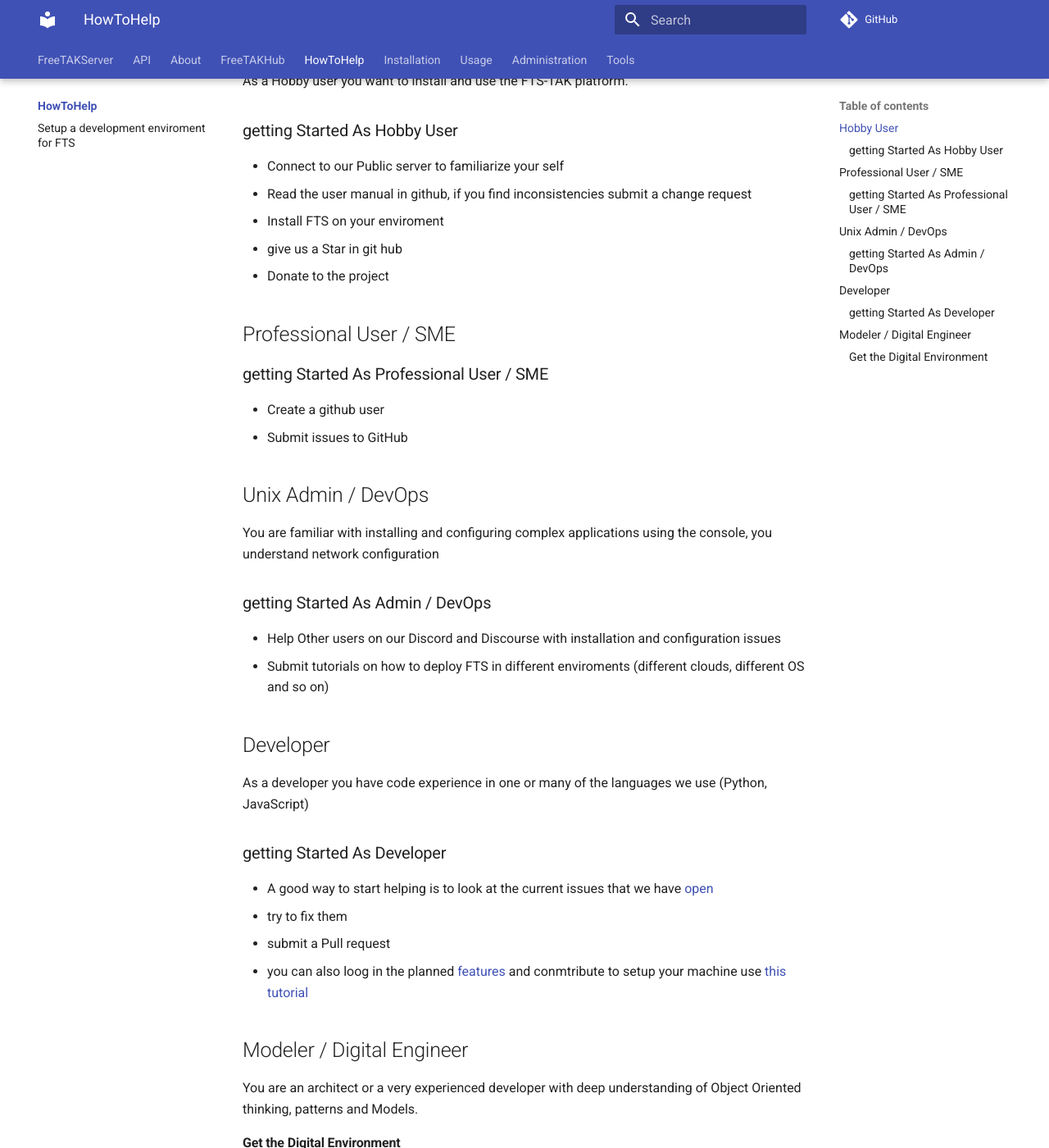
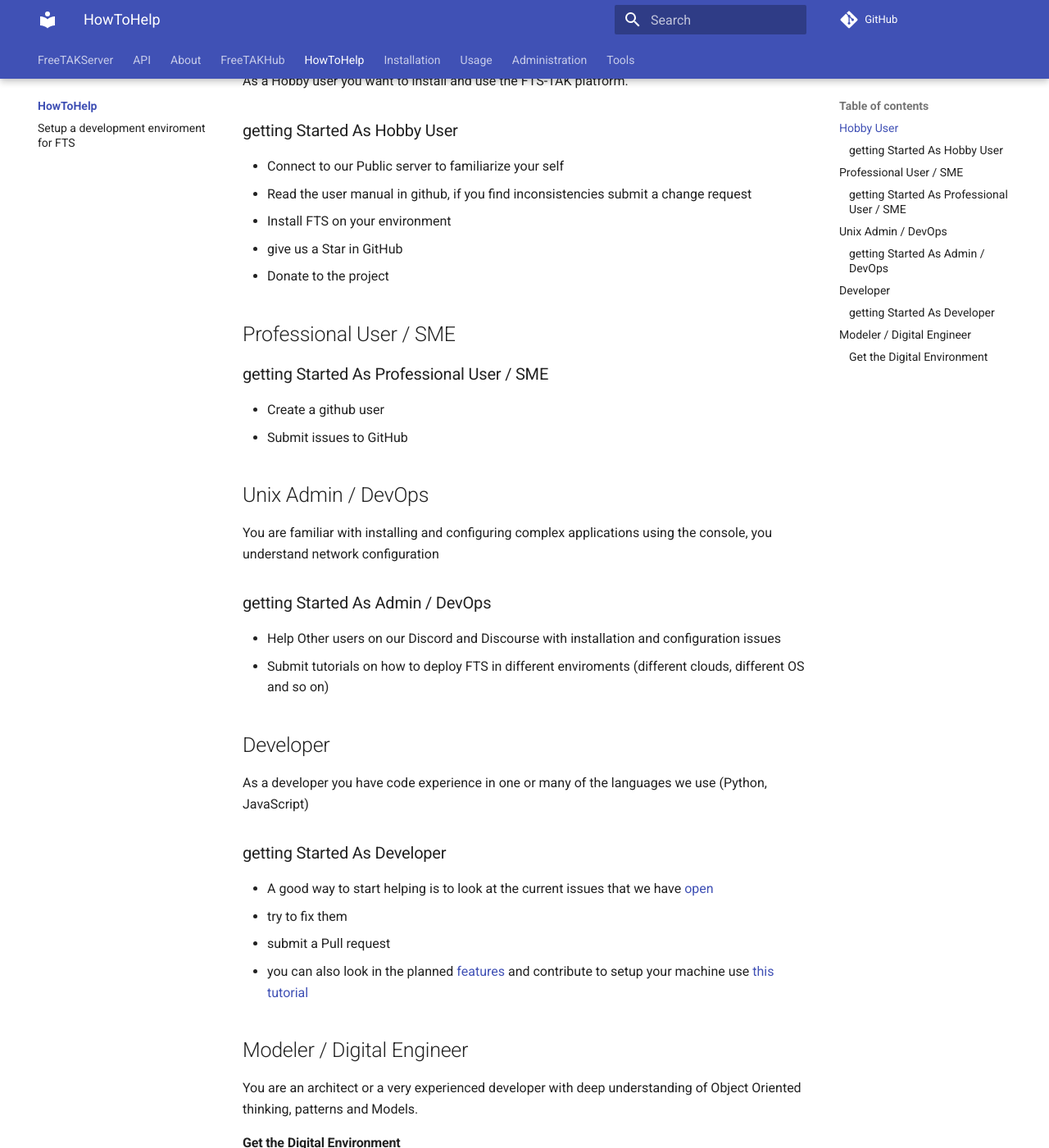
Before and after one commit to FreeTAKTeam/FreeTAKServer-User-Docs, an MkDocs documentation site: the page built from docs/docs/HowToHelp/1.gettingStartedAsHelper.md, in a window 1280 px wide and 1400 px high, scrolled down 485 px. Shown: the whole window at 82% size. Built offline with MkDocs 1.6.1 and Material for MkDocs 9.7.7, drawn with Linux system fonts in a browser that asks for light colours; comment, search, counter and statistics services are not loaded; the version menu is left out.

Commit message:
Update 1.gettingStartedAsHelper.md

```diff
--- a/docs/docs/HowToHelp/1.gettingStartedAsHelper.md
+++ b/docs/docs/HowToHelp/1.gettingStartedAsHelper.md
@@ -13,8 +13,8 @@
 ### getting Started As Hobby User
 * Connect to our Public server to familiarize your self
 * Read the user manual  in github, if you find inconsistencies submit a change request
-* Install FTS on your enviroment
-* give us a Star in git hub
+* Install FTS on your environment
+* give us a Star in GitHub
 * Donate to the project
 
 ## Professional User / SME
@@ -27,7 +27,7 @@
 
 ### getting Started As Admin / DevOps
 * Help Other users on our Discord and Discourse with installation and configuration issues
-* Submit  tutorials on how to deploy FTS in different enviroments (different clouds, different OS and so on)
+* Submit tutorials on how to deploy FTS in different enviroments (different clouds, different OS and so on)
 
 ## Developer
 As a developer you have code experience in one or many of the languages we use (Python, JavaScript)
@@ -36,7 +36,7 @@
 * A good way to start helping is to look at the current issues that we have [open](https://github.com/FreeTAKTeam/FreeTakServer/issues?q=is%3Aissue+is%3Aopen+is%3Aissue+is%3Aopen+label%3Abug_normal%2Cbug_minor%2Cbug_Fatal)
 * try to fix them
 * submit a Pull request
-* you can also loog in the planned [features](is:issue is:open label:enhancement) and conmtribute
+* you can also look in the planned [features](is:issue is:open label:enhancement) and contribute
 to setup your machine use [this tutorial](DevelopmentSetup.md)
 
 
```
